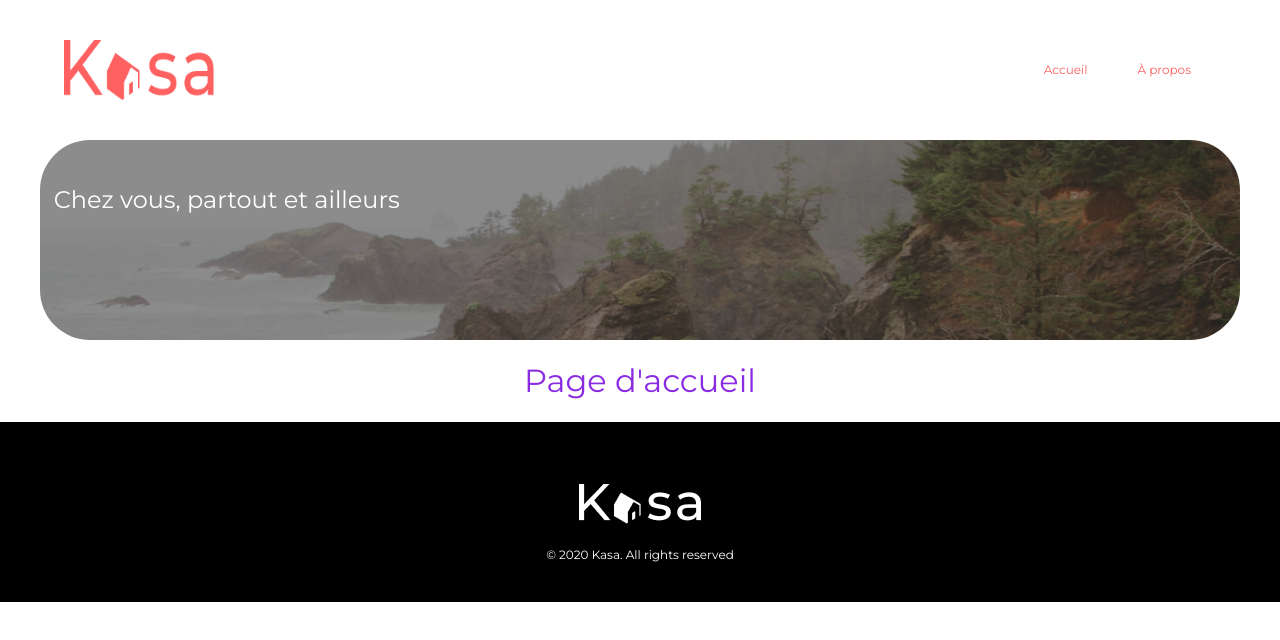
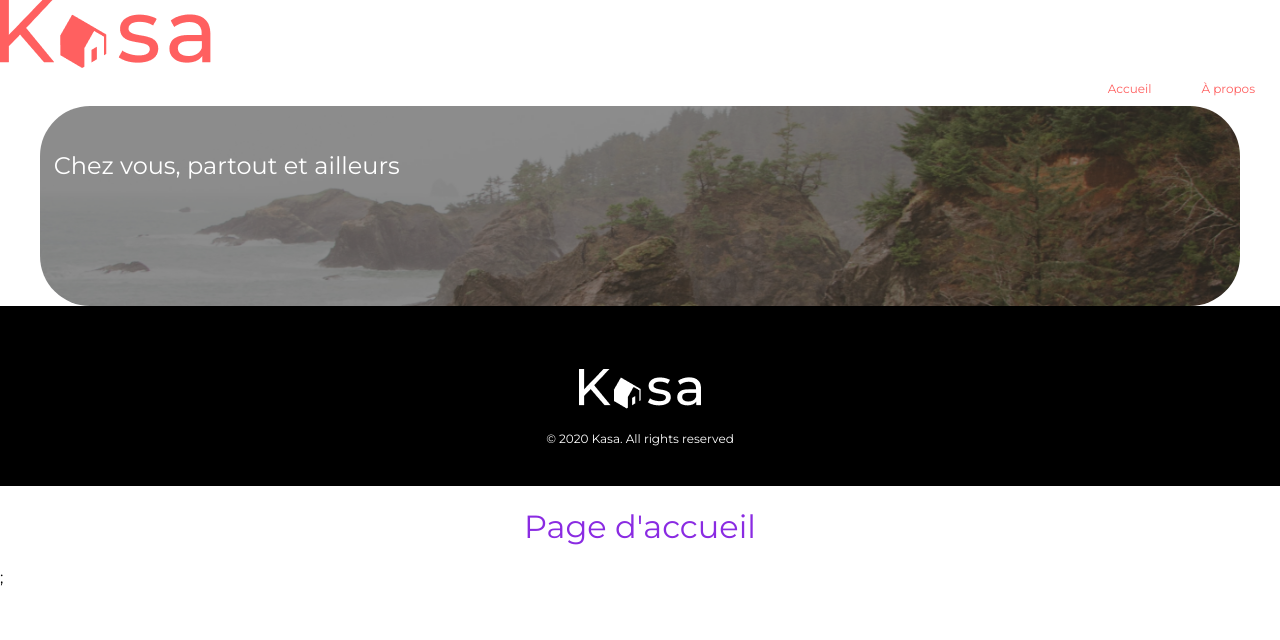
Before and after one commit to trecy05/openreact, a React (Create React App) app: page / in a window 1280 px wide. Shown: the top 640 px of the page. Built offline with nearby package versions, Linux system fonts and the light colour scheme.

Commit message:
modification des composants

```diff
--- a/src/APropos.js
+++ b/src/APropos.js
@@ -1,6 +1,12 @@
 import style from "./APropos.module.css";
+import Layout from "./Layout";
 function APropos() {
-  return <h1 className={style["style-APropos"]}>Page À Propos</h1>;
+  return (
+    <>
+      <Layout />
+      <h1 className={style["style-APropos"]}>Page À Propos</h1>
+    </>
+  );
 }
 
 export default APropos;
--- a/src/Accueil.js
+++ b/src/Accueil.js
@@ -1,5 +1,11 @@
 import style from "./Accueil.module.css";
+import Layout from "./Layout";
 function Accueil() {
-  return <h1 className={style["style-Accueil"]}>Page d'accueil</h1>;
+  return (
+    <>
+      <Layout />
+      <h1 className={style["style-Accueil"]}>Page d'accueil</h1>;
+    </>
+  );
 }
 export default Accueil;
--- a/src/App.js
+++ b/src/App.js
@@ -1,19 +1,13 @@
 import "react-router-dom";
 import { BrowserRouter } from "react-router-dom";
-import Header from "./Header";
 import RoutesPath from "./RoutesPath";
 import "./App.module.css";
-import Banniere from "./Banniere";
-import Footer from "./Footer";
 
 function App() {
   return (
     <>
       <BrowserRouter>
-        <Header />
-        <Banniere />
         <RoutesPath />
-        <Footer />
       </BrowserRouter>
     </>
   );
--- a/src/Header.js
+++ b/src/Header.js
@@ -4,7 +4,7 @@ import { Link } from "react-router-dom";
 
 function Header() {
   return (
-    <header>
+    <>
       <img src={logoHeader} alt="Logo de l'enseigne" />
       <nav>
         <Link to="/" className={style["style-list"]}>
@@ -14,7 +14,7 @@ function Header() {
           À propos
         </Link>
       </nav>
-    </header>
+    </>
   );
 }
 export default Header;
--- /dev/null
+++ b/src/Layout.js
@@ -0,0 +1,14 @@
+import Banniere from "./Banniere";
+import Footer from "./Footer";
+import Header from "./Header";
+
+function Layout(params) {
+  return (
+    <>
+      <Header />
+      <Banniere />
+      <Footer />
+    </>
+  );
+}
+export default Layout;
--- a/src/page404.js
+++ b/src/page404.js
@@ -1,5 +1,11 @@
+import Header from "./Header";
 import style from "./page404.module.css";
 function Page404(params) {
-  return <h1 className={style["style-Page404"]}>Page 404</h1>;
+  return (
+    <>
+      <Header />
+      <h1 className={style["style-Page404"]}>Page 404</h1>;
+    </>
+  );
 }
 export default Page404;
```
